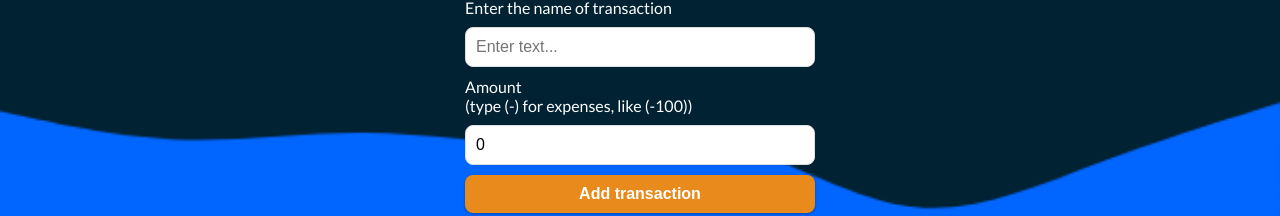
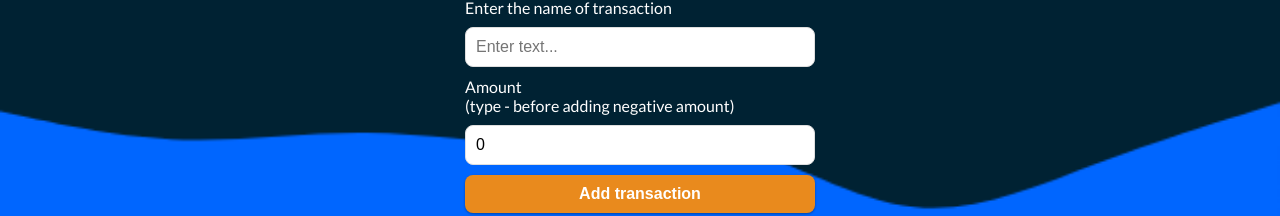
Before and after one commit to shivam-sharma7/Expense-Tracker, a React (Vite) app: page / in a window 1280 px wide. Shown: the part 496-712 px from the top of the page. Built offline with nearby package versions, Linux system fonts and the light colour scheme.

Commit message:
guide amount input

```diff
--- a/src/components/AddTransaction.jsx
+++ b/src/components/AddTransaction.jsx
@@ -31,7 +31,7 @@ import { GlobalContext } from "../context/GlobalState"
           <input type="text" value={text} onChange={(e) => setText(e.target.value)} placeholder="Enter text..." required />
         </div>
         <div className="form-control">
-          <label htmlFor="amount">Amount <br />(type (-) for expenses, like (-100))</label>
+          <label htmlFor="amount">Amount <br />(type - before adding negative amount)</label>
           <input type="number" value={amount} onChange={(e) => setAmount(e.target.value)} placeholder="Enter amount..." required />
         </div>
         <button className="btn">Add transaction</button>
```
